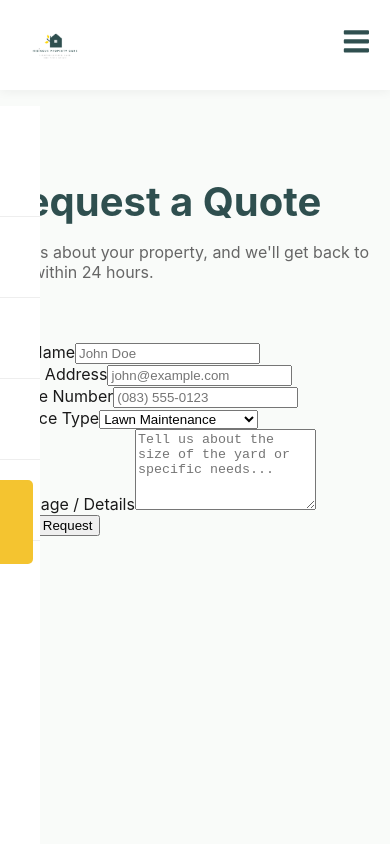
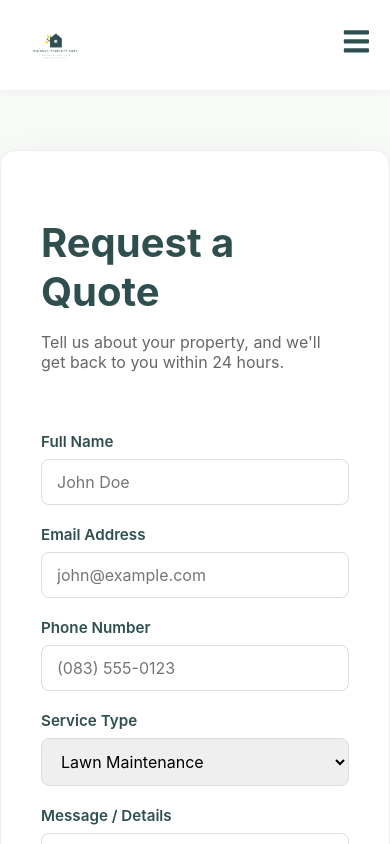
Before and after one commit to Godswilld/hibiscus-property-care, a React (Create React App) app: page /booking in a window 390 px wide. Shown: the top 844 px of the page. Built offline with nearby package versions, Linux system fonts and the light colour scheme.

Commit message:
hamburger menu hide solution

```diff
--- a/src/App.css
+++ b/src/App.css
@@ -1,225 +1,12 @@
-/* --- NEW PRICE LIST PAGE --- */
-.pricelist-container {
-  max-width: 1100px;
-  margin: 0 auto;
-  padding: 0 20px;
-  text-align: center;
-}
-
-.pricelist-header {
-  margin-bottom: 50px;
-}
-
-/* TOGGLE SWITCH */
-.pricing-toggle {
-  background: white;
-  display: inline-flex;
-  padding: 5px;
-  border-radius: 50px;
-  box-shadow: 0 4px 15px rgba(0,0,0,0.1);
-  margin-top: 20px;
-}
-
-.toggle-btn {
-  background: transparent;
-  border: none;
-  padding: 12px 30px;
-  font-size: 1rem;
-  cursor: pointer;
-  border-radius: 50px;
-  font-weight: 600;
-  color: #666;
-  transition: all 0.3s;
-}
-
-.toggle-btn.active {
-  background-color: var(--primary-green);
-  color: white;
-  box-shadow: 0 2px 10px rgba(47, 79, 79, 0.3);
-}
-
-/* PRICING GRID (3 Columns) */
-.pricing-grid {
-  display: grid;
-  grid-template-columns: repeat(auto-fit, minmax(300px, 1fr));
-  gap: 30px;
-  margin-bottom: 80px;
-}
-
-.pricing-card {
-  background: white;
-  border-radius: 20px;
-  padding: 40px 30px;
-  box-shadow: 0 10px 40px rgba(0,0,0,0.05);
-  position: relative;
-  border: 1px solid #eee;
-  display: flex;
-  flex-direction: column;
-}
-
-/* Highlight the Popular Card */
-.pricing-card.popular {
-  border: 2px solid var(--accent-gold);
-  transform: scale(1.05);
-  z-index: 2;
-}
-
-.popular-badge {
-  position: absolute;
-  top: -15px;
-  left: 50%;
-  transform: translateX(-50%);
-  background: var(--accent-gold);
-  color: var(--primary-green);
-  padding: 8px 20px;
-  border-radius: 50px;
-  font-weight: bold;
-  font-size: 0.9rem;
-}
-
-.card-header h3 {
-  font-size: 2rem;
-  margin: 0;
-  color: var(--primary-green);
-}
-
-.card-header p {
-  color: #888;
-  margin: 5px 0 20px 0;
-}
-
-/* Internal Price Rows */
-.price-box {
-  background: #f9fbf9;
-  padding: 20px;
-  border-radius: 10px;
-  margin-bottom: 25px;
-}
-
-.price-row {
-  display: flex;
-  justify-content: space-between;
-  margin-bottom: 10px;
-  font-size: 0.95rem;
-  border-bottom: 1px dashed #ddd;
-  padding-bottom: 5px;
-}
-
-.price-row strong {
-  color: var(--primary-green);
-  font-size: 1.1rem;
-}
-
-.per-month {
-  font-size: 0.8rem;
-  color: #999;
-  margin-top: 10px;
-}
-
-.feature-list {
-  list-style: none;
-  padding: 0;
-  text-align: left;
-  margin-bottom: 30px;
-  flex-grow: 1; /* Pushes button to bottom */
-}
-
-.feature-list li {
-  margin-bottom: 12px;
-  font-size: 0.95rem;
-  color: #555;
-  line-height: 1.4;
-}
-
-.card-btn {
-  display: block;
-  text-decoration: none;
-  padding: 15px;
-  border-radius: 10px;
-  border: 2px solid var(--primary-green);
-  color: var(--primary-green);
-  font-weight: bold;
-  transition: all 0.3s;
-}
-
-.card-btn:hover {
-  background: var(--primary-green);
-  color: white;
-}
-
-.card-btn.fill-btn {
-  background: var(--primary-green);
-  color: white;
-}
-
-.card-btn.fill-btn:hover {
-  background: #1e3535;
-}
-
-/* --- A LA CARTE TABLE --- */
-.alacarte-section {
-  background: white;
-  padding: 50px;
-  border-radius: 20px;
-  box-shadow: 0 10px 40px rgba(0,0,0,0.05);
-}
-
-.table-wrapper {
-  overflow-x: auto; /* Scroll on mobile */
-}
-
-.price-table {
-  width: 100%;
-  border-collapse: collapse;
-  margin-top: 20px;
-}
-
-.price-table th, .price-table td {
-  padding: 15px;
-  border-bottom: 1px solid #eee;
-  text-align: center;
-}
-
-.price-table th {
-  background-color: var(--primary-green);
-  color: white;
-  font-weight: 600;
-}
-
-.price-table th:first-child,
-.price-table td:first-child {
-  text-align: left;
-  font-weight: bold;
-  color: var(--primary-green);
-}
-
-.price-table tr:hover {
-  background-color: #f9fbf9;
-}
-
-/* Mobile Adjustments */
-@media (max-width: 768px) {
-  .pricing-card.popular {
-    transform: scale(1); /* No zoom on mobile */
-  }
-
-  .alacarte-section {
-    padding: 20px;
-  }
-
-  .price-table th, .price-table td {
-    padding: 10px 5px;
-    font-size: 0.9rem;
-  }
-}
-
-/* --- GLOBAL STYLES --- */
+/* =========================================
+   GLOBAL VARIABLES & RESET
+   ========================================= */
 :root {
-  --primary-green: #2F4F4F;
-  --accent-gold: #F4C430;
+  --primary-green: #2F4F4F;  /* Deep Slate Green */
+  --accent-gold: #F4C430;    /* Golden Yellow */
   --text-dark: #1a1a1a;
   --text-light: #f5f5f5;
-  --bg-light: #f9fbf9;
+  --bg-light: #f9fbf9;       /* Subtle Green-White */
 }
 
 body {
@@ -227,14 +14,16 @@ body {
   font-family: 'Inter', sans-serif;
   background-color: var(--bg-light);
   color: var(--text-dark);
-  overflow-x: hidden;
+  overflow-x: hidden; /* Prevents horizontal scrolling */
 }
 
 html {
   scroll-behavior: smooth;
 }
 
-/* --- NAVBAR --- */
+/* =========================================
+   NAVBAR
+   ========================================= */
 .navbar {
   position: fixed;
   top: 0;
@@ -268,7 +57,7 @@ html {
   display: none; /* Hidden on desktop */
 }
 
-/* Standard Desktop Menu */
+/* Desktop Menu */
 .nav-menu {
   display: flex;
   gap: 30px;
@@ -302,7 +91,9 @@ html {
   background: #ffdb4d;
 }
 
-/* --- HERO SECTION --- */
+/* =========================================
+   HERO SECTION
+   ========================================= */
 .hero-container {
   height: 90vh;
   width: 100%;
@@ -312,7 +103,7 @@ html {
   align-items: center;
   justify-content: center;
   position: relative;
-  margin-top: 110px;
+  margin-top: 110px; /* Pushes content down below fixed navbar */
 }
 
 .hero-overlay {
@@ -341,7 +132,7 @@ html {
   line-height: 1.1;
 }
 
-/* NEW SLOGAN STYLE */
+/* Slogan Style */
 .hero-slogan {
   font-family: 'Times New Roman', serif;
   font-style: italic;
@@ -350,6 +141,7 @@ html {
   margin-top: 5px;
   margin-bottom: 25px;
   text-shadow: 1px 1px 5px rgba(0,0,0,0.8);
+  font-weight: 400;
 }
 
 .hero-subtitle {
@@ -379,7 +171,9 @@ html {
   background-color: #ffdb4d;
 }
 
-/* --- SERVICES SECTION --- */
+/* =========================================
+   SERVICES SECTION
+   ========================================= */
 .services-section {
   padding: 100px 20px;
   background-color: white;
@@ -444,7 +238,9 @@ html {
   line-height: 1.6;
 }
 
-/* --- FEATURED SECTION --- */
+/* =========================================
+   FEATURED SECTION
+   ========================================= */
 .featured-section {
   padding: 80px 20px;
   background-color: var(--primary-green);
@@ -514,7 +310,288 @@ html {
   color: var(--primary-green);
 }
 
-/* --- FOOTER --- */
+/* =========================================
+   PRICE LIST PAGE (Simple Version)
+   ========================================= */
+.pricelist-page {
+  padding-top: 150px;
+  padding-bottom: 80px;
+  background-color: var(--bg-light);
+  min-height: 80vh;
+}
+
+.pricelist-container {
+  max-width: 1100px;
+  margin: 0 auto;
+  padding: 0 20px;
+  text-align: center;
+}
+
+.pricelist-header {
+  margin-bottom: 50px;
+}
+
+.pricing-toggle {
+  background: white;
+  display: inline-flex;
+  padding: 5px;
+  border-radius: 50px;
+  box-shadow: 0 4px 15px rgba(0,0,0,0.1);
+  margin-top: 20px;
+}
+
+.toggle-btn {
+  background: transparent;
+  border: none;
+  padding: 12px 30px;
+  font-size: 1rem;
+  cursor: pointer;
+  border-radius: 50px;
+  font-weight: 600;
+  color: #666;
+  transition: all 0.3s;
+}
+
+.toggle-btn.active {
+  background-color: var(--primary-green);
+  color: white;
+  box-shadow: 0 2px 10px rgba(47, 79, 79, 0.3);
+}
+
+.pricing-grid {
+  display: grid;
+  grid-template-columns: repeat(auto-fit, minmax(300px, 1fr));
+  gap: 30px;
+  margin-bottom: 80px;
+}
+
+.pricing-card {
+  background: white;
+  border-radius: 20px;
+  padding: 40px 30px;
+  box-shadow: 0 10px 40px rgba(0,0,0,0.05);
+  position: relative;
+  border: 1px solid #eee;
+  display: flex;
+  flex-direction: column;
+}
+
+.pricing-card.popular {
+  border: 2px solid var(--accent-gold);
+  transform: scale(1.05);
+  z-index: 2;
+}
+
+.popular-badge {
+  position: absolute;
+  top: -15px;
+  left: 50%;
+  transform: translateX(-50%);
+  background: var(--accent-gold);
+  color: var(--primary-green);
+  padding: 8px 20px;
+  border-radius: 50px;
+  font-weight: bold;
+  font-size: 0.9rem;
+}
+
+.card-header h3 {
+  font-size: 2rem;
+  margin: 0;
+  color: var(--primary-green);
+}
+
+.card-header p {
+  color: #888;
+  margin: 5px 0 20px 0;
+}
+
+.price-box {
+  background: #f9fbf9;
+  padding: 20px;
+  border-radius: 10px;
+  margin-bottom: 25px;
+}
+
+.price-row {
+  display: flex;
+  justify-content: space-between;
+  margin-bottom: 10px;
+  font-size: 0.95rem;
+  border-bottom: 1px dashed #ddd;
+  padding-bottom: 5px;
+}
+
+.price-row strong {
+  color: var(--primary-green);
+  font-size: 1.1rem;
+}
+
+.per-month {
+  font-size: 0.8rem;
+  color: #999;
+  margin-top: 10px;
+}
+
+.feature-list {
+  list-style: none;
+  padding: 0;
+  text-align: left;
+  margin-bottom: 30px;
+  flex-grow: 1;
+}
+
+.feature-list li {
+  margin-bottom: 12px;
+  font-size: 0.95rem;
+  color: #555;
+  line-height: 1.4;
+}
+
+.card-btn {
+  display: block;
+  text-decoration: none;
+  padding: 15px;
+  border-radius: 10px;
+  border: 2px solid var(--primary-green);
+  color: var(--primary-green);
+  font-weight: bold;
+  transition: all 0.3s;
+}
+
+.card-btn:hover {
+  background: var(--primary-green);
+  color: white;
+}
+
+.card-btn.fill-btn {
+  background: var(--primary-green);
+  color: white;
+}
+
+.card-btn.fill-btn:hover {
+  background: #1e3535;
+}
+
+/* A La Carte Table */
+.alacarte-section {
+  background: white;
+  padding: 50px;
+  border-radius: 20px;
+  box-shadow: 0 10px 40px rgba(0,0,0,0.05);
+}
+
+.table-wrapper {
+  overflow-x: auto;
+}
+
+.price-table {
+  width: 100%;
+  border-collapse: collapse;
+  margin-top: 20px;
+}
+
+.price-table th, .price-table td {
+  padding: 15px;
+  border-bottom: 1px solid #eee;
+  text-align: center;
+}
+
+.price-table th {
+  background-color: var(--primary-green);
+  color: white;
+  font-weight: 600;
+}
+
+.price-table th:first-child,
+.price-table td:first-child {
+  text-align: left;
+  font-weight: bold;
+  color: var(--primary-green);
+}
+
+.price-table tr:hover {
+  background-color: #f9fbf9;
+}
+
+/* =========================================
+   BOOKING PAGE
+   ========================================= */
+.booking-page {
+  padding-top: 150px;
+  padding-bottom: 80px;
+  background-color: var(--bg-light);
+  min-height: 80vh;
+}
+
+.booking-container {
+  max-width: 600px;
+  margin: 0 auto;
+  padding: 40px;
+  background: white;
+  border-radius: 15px;
+  box-shadow: 0 10px 40px rgba(0,0,0,0.08);
+  border: 1px solid #eee;
+}
+
+.booking-form {
+  display: flex;
+  flex-direction: column;
+  gap: 20px;
+  margin-top: 30px;
+}
+
+.form-group {
+  display: flex;
+  flex-direction: column;
+  text-align: left;
+}
+
+.form-group label {
+  font-weight: 600;
+  margin-bottom: 8px;
+  color: var(--primary-green);
+  font-size: 0.95rem;
+}
+
+.form-group input,
+.form-group select,
+.form-group textarea {
+  padding: 12px 15px;
+  border: 1px solid #ddd;
+  border-radius: 8px;
+  font-size: 1rem;
+  font-family: 'Inter', sans-serif;
+  transition: all 0.3s;
+}
+
+.form-group input:focus,
+.form-group textarea:focus {
+  outline: none;
+  border-color: var(--accent-gold);
+  box-shadow: 0 0 0 3px rgba(244, 196, 48, 0.2);
+}
+
+.submit-btn {
+  background-color: var(--primary-green);
+  color: white;
+  border: none;
+  padding: 15px;
+  font-size: 1.1rem;
+  font-weight: bold;
+  border-radius: 8px;
+  cursor: pointer;
+  margin-top: 10px;
+  transition: background 0.3s;
+}
+
+.submit-btn:hover {
+  background-color: #1e3535;
+}
+
+/* =========================================
+   FOOTER
+   ========================================= */
 .footer-section {
   background-color: #1a1a1a;
   padding: 60px 20px 20px;
@@ -542,31 +619,20 @@ html {
   color: #666;
 }
 
-/* --- BOOKING & PRICE LIST PAGE STYLES --- */
-.booking-page, .pricelist-page {
-  padding-top: 150px;
-  padding-bottom: 80px;
-  background-color: var(--bg-light);
-  min-height: 80vh;
-}
-
-/* The rest of pricelist CSS is already in your file,
-   but make sure to keep the Mobile Styles below! */
-
-/* ============================
-   MOBILE RESPONSIVENESS
-   ============================ */
+/* =========================================
+   MOBILE RESPONSIVENESS (HAMBURGER MENU FIX)
+   ========================================= */
 @media screen and (max-width: 960px) {
 
   .navbar {
-    height: 90px; /* Smaller navbar on mobile */
+    height: 90px;
   }
 
   .nav-logo {
     height: 70px;
   }
 
-  /* Show the Hamburger Icon */
+  /* Show Hamburger Icon */
   .menu-icon {
     display: block;
     font-size: 1.8rem;
@@ -574,27 +640,33 @@ html {
     color: var(--primary-green);
   }
 
-  /* The Menu (Hidden by default, slides in when active) */
+  /* Mobile Menu Container - FIXED TO SCREEN */
   .nav-menu {
     display: flex;
     flex-direction: column;
-    width: 100%;
-    height: 90vh; /* Takes up screen */
-    position: absolute;
-    top: 90px; /* Starts below navbar */
-    left: -100%; /* Hidden to the left */
-    opacity: 1;
-    transition: all 0.5s ease;
+
+    /* 1. Force it to cover the whole screen width */
+    width: 100vw;
+    height: 100vh;
+
+    /* 2. Lock it to the screen */
+    position: fixed;
+    top: 90px;
+    left: 0; /* Align to left edge of screen */
+
+    /* 3. THE FIX: Use Transform instead of Left */
+    transform: translateX(-100%); /* Slides it 100% to the left (Off screen) */
+
     background: white;
     padding-top: 30px;
     gap: 0;
+    z-index: 999;
+    transition: transform 0.3s ease-in-out; /* Smooth slide effect */
   }
 
-  /* When 'active' class is added via React, slide it in */
+  /* Slide in to 0 when active */
   .nav-menu.active {
-    left: 0;
-    opacity: 1;
-    transition: all 0.5s ease;
+    transform: translateX(0); /* Slides it back to position 0 (On screen) */
     box-shadow: 0 10px 20px rgba(0,0,0,0.1);
   }
 
@@ -622,14 +694,26 @@ html {
     display: block;
   }
 
-  /* Adjust Hero Text for Mobile */
+  /* Other Mobile Adjustments */
   .hero-container { margin-top: 90px; }
   .hero-title { font-size: 2.5rem; }
   .hero-slogan { font-size: 1.5rem; }
   .hero-subtitle { font-size: 1rem; }
 
-  /* Adjust Pricelist Layout */
-  .tiers-row, .gold-features-grid, .featured-wrapper {
+  .pricing-card.popular {
+    transform: scale(1);
+  }
+
+  .alacarte-section {
+    padding: 20px;
+  }
+
+  .price-table th, .price-table td {
+    padding: 10px 5px;
+    font-size: 0.9rem;
+  }
+
+  .featured-wrapper {
     flex-direction: column;
   }
 }
```
Also changed, not shown: 11 other files (tests, documents, lock files or other folders).
